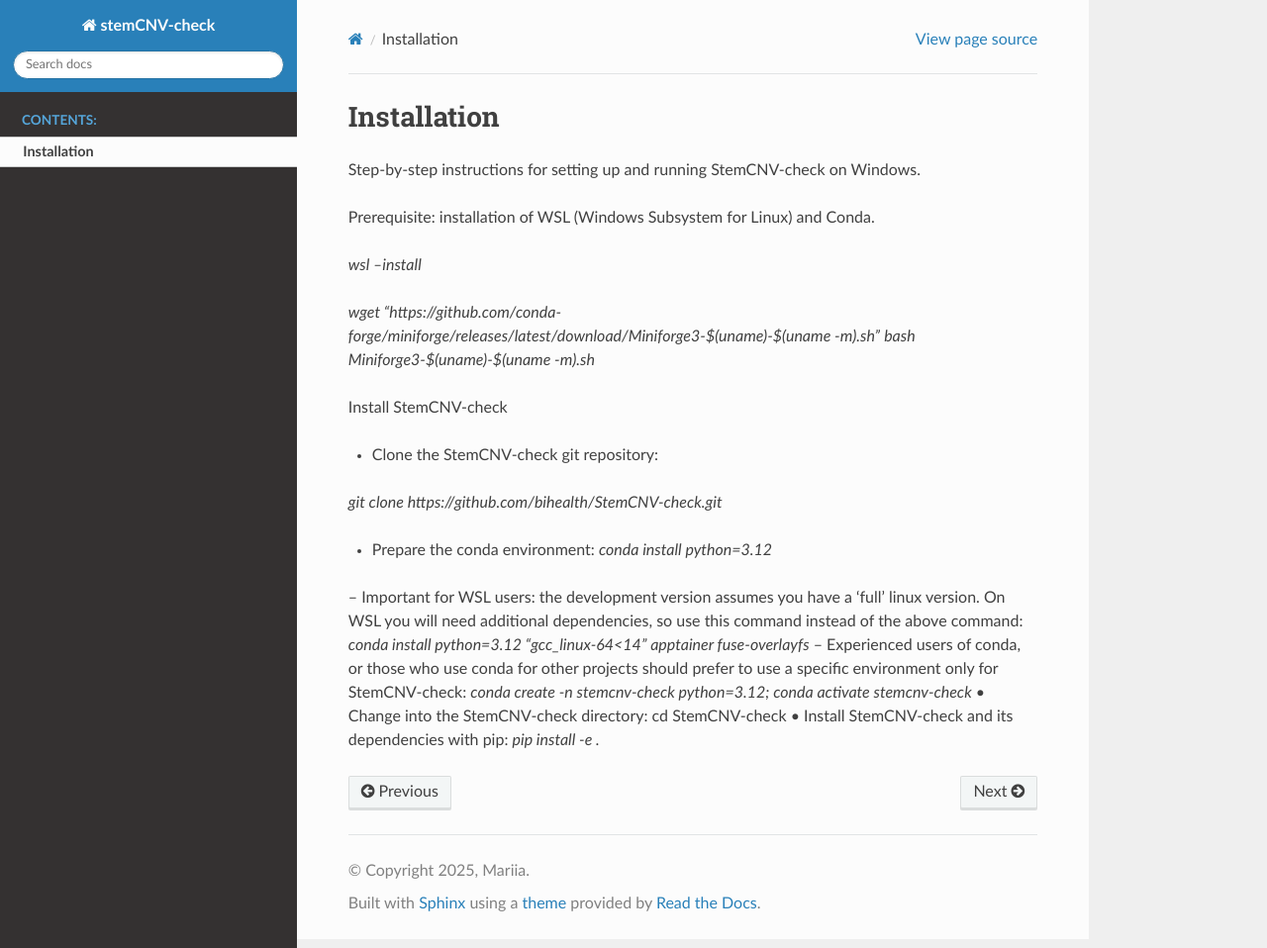
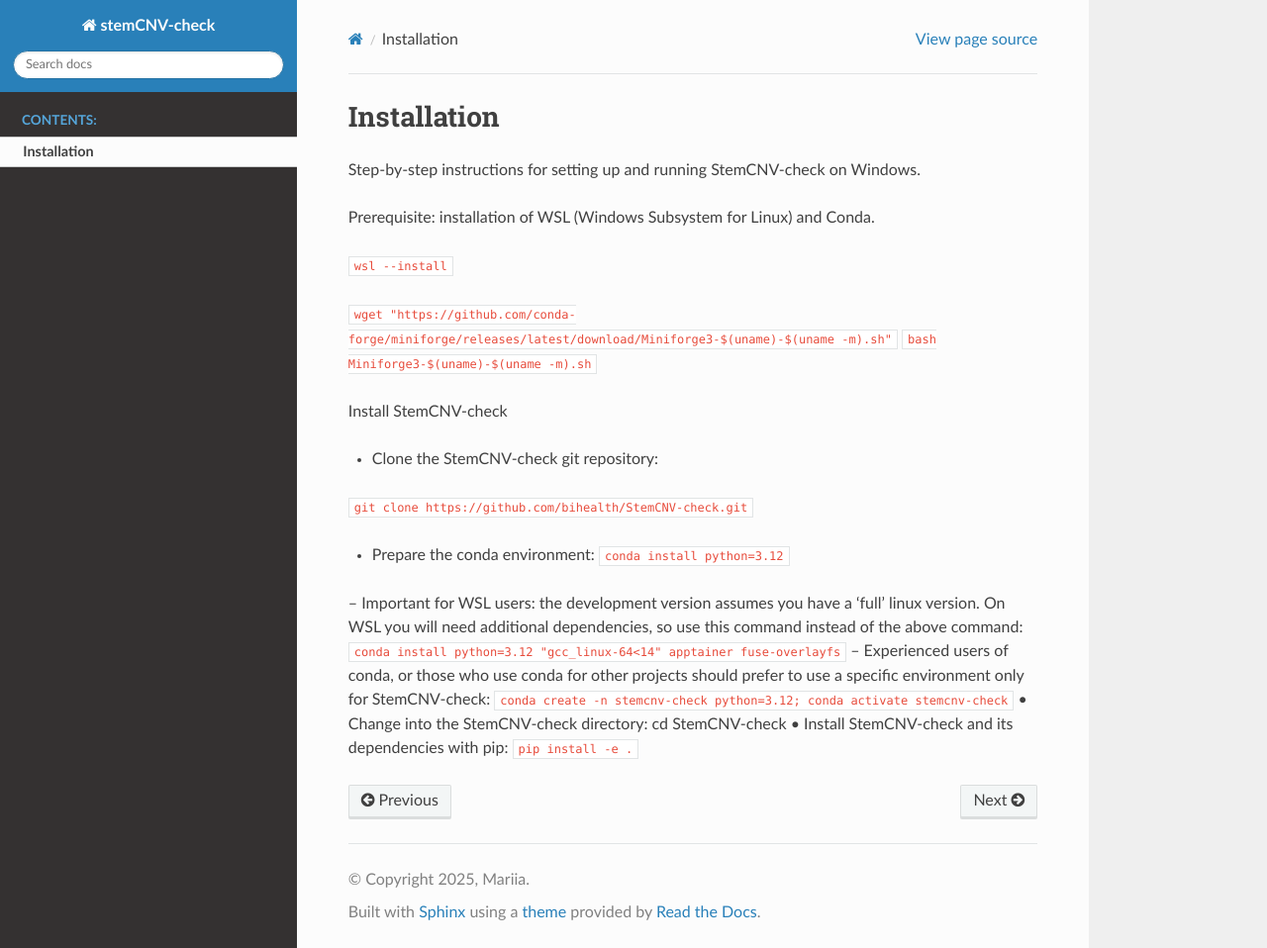
Before and after one commit to icalledmyselfmoon/stemCNV_check_Read_the_docs, a Sphinx documentation site: the page built from source/installation.rst, in a window 1280 px wide and 958 px high. Shown: the whole window at 99% size. Built offline with Sphinx 7.4.7 and the Read the Docs theme 3.1.0, drawn with Linux system fonts in a browser that asks for light colours.

```diff
--- a/source/installation.rst
+++ b/source/installation.rst
@@ -5,24 +5,24 @@ Step-by-step instructions for setting up and running StemCNV-check on Windows.
 
 Prerequisite: installation of WSL (Windows Subsystem for Linux) and Conda.
 
-`wsl --install`
+``wsl --install``
 
-`wget "https://github.com/conda-forge/miniforge/releases/latest/download/Miniforge3-$(uname)-$(uname -m).sh"`
-`bash Miniforge3-$(uname)-$(uname -m).sh`
+``wget "https://github.com/conda-forge/miniforge/releases/latest/download/Miniforge3-$(uname)-$(uname -m).sh"``
+``bash Miniforge3-$(uname)-$(uname -m).sh``
 
 
 Install StemCNV-check
 
 • Clone the StemCNV-check git repository:
 
-`git clone https://github.com/bihealth/StemCNV-check.git`
+``git clone https://github.com/bihealth/StemCNV-check.git``
 
-• Prepare the conda environment: `conda install python=3.12`
+• Prepare the conda environment: ``conda install python=3.12``
 – Important for WSL users: the development version assumes you have a ‘full’ linux version. On WSL you
 will need additional dependencies, so use this command instead of the above command:
-`conda install python=3.12 "gcc_linux-64<14" apptainer fuse-overlayfs`
+``conda install python=3.12 "gcc_linux-64<14" apptainer fuse-overlayfs``
 – Experienced users of conda, or those who use conda for other projects should prefer to use a specific
 environment only for StemCNV-check:
-`conda create -n stemcnv-check python=3.12; conda activate stemcnv-check`
+``conda create -n stemcnv-check python=3.12; conda activate stemcnv-check``
 • Change into the StemCNV-check directory: cd StemCNV-check
-• Install StemCNV-check and its dependencies with pip: `pip install -e .`
+• Install StemCNV-check and its dependencies with pip: ``pip install -e .``
```
